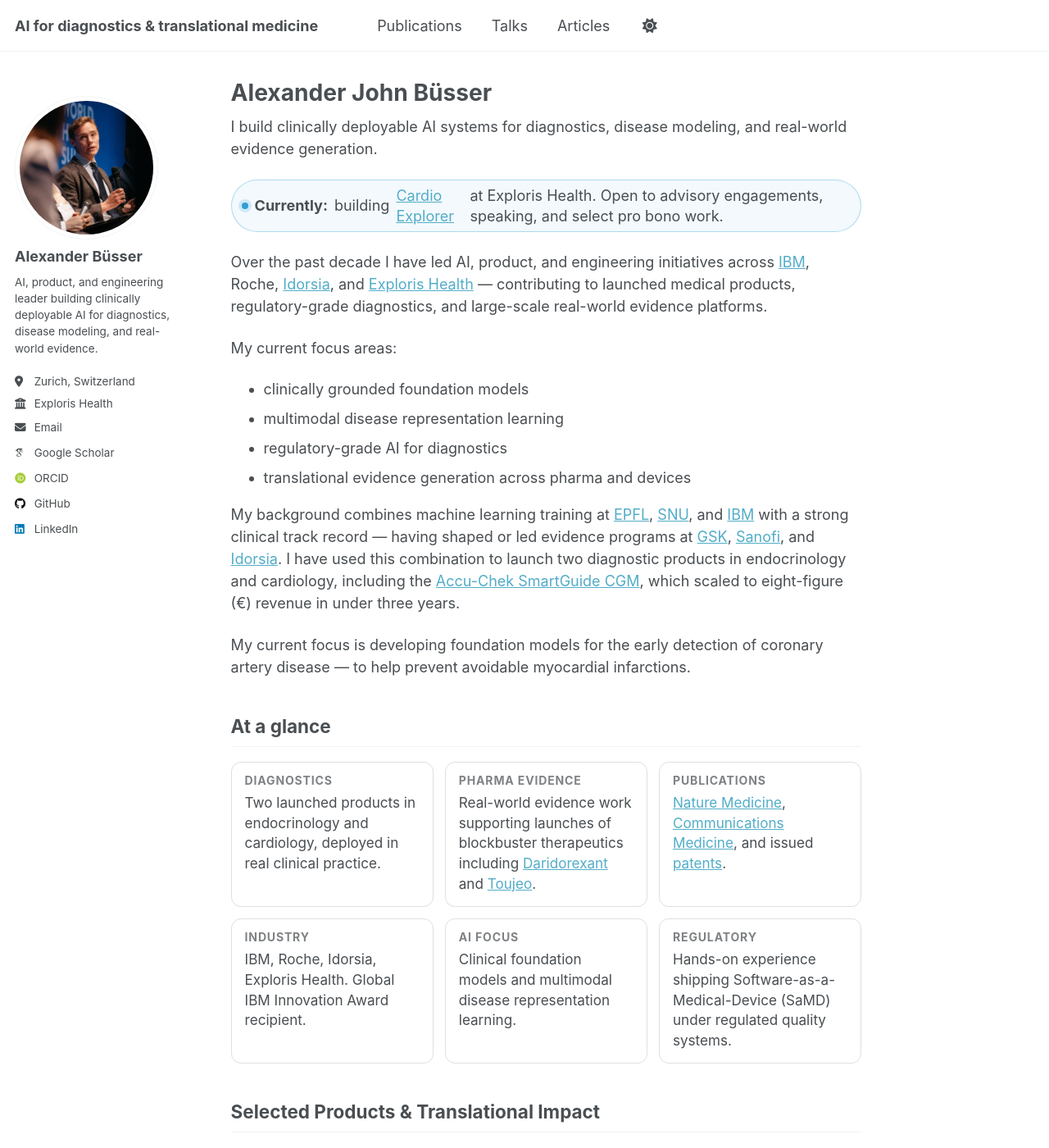
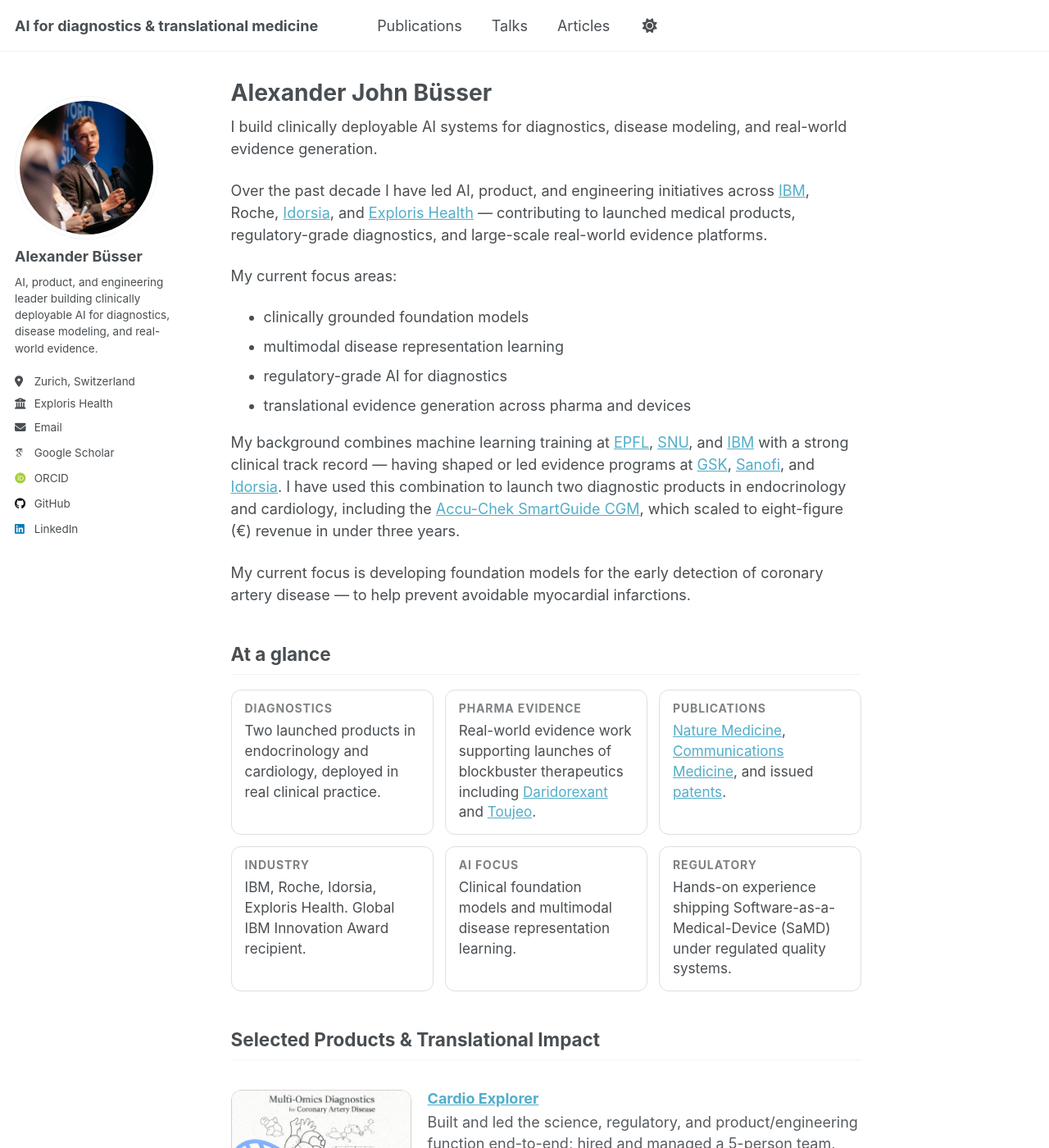
Before and after one commit to albu89/ajb, a Jekyll site: the page built from _pages/about.md, in a window 1280 px wide and 1400 px high. Shown: the whole window at 82% size. Built offline with Jekyll 4.4.1, drawn with Linux system fonts in a browser that asks for light colours; some web fonts are replaced; a script that is not in the unit is left out; part of the change alters nothing that is shown.

Commit message:
Remove "Currently" status pill from homepage.
Co-Authored-By: Claude Opus 4.7 (1M context) <noreply@anthropic.com>

```diff
--- a/_pages/about.md
+++ b/_pages/about.md
@@ -8,8 +8,6 @@ redirect_from:
 ---
 
 I build clinically deployable AI systems for diagnostics, disease modeling, and real-world evidence generation.
-
-<p class="now-line"><span class="now-dot" aria-hidden="true"></span><strong>Currently:</strong> building <a href="https://www.cardioexplorer.ai/">Cardio Explorer</a> at Exploris Health. Open to advisory engagements, speaking, and select pro bono work.</p>
 
 Over the past decade I have led AI, product, and engineering initiatives across [IBM](https://www.ibm.com), Roche, [Idorsia](https://www.idorsia.com), and [Exploris Health](https://www.explorishealth.com/) — contributing to launched medical products, regulatory-grade diagnostics, and large-scale real-world evidence platforms.
 
@@ -163,28 +161,6 @@ My current focus is developing foundation models for the early detection of coro
     font-size: 0.93rem;
     line-height: 1.45;
     opacity: 0.92;
-  }
-
-  .now-line {
-    display: inline-flex;
-    align-items: center;
-    gap: 8px;
-    padding: 6px 12px;
-    margin: 0.25rem 0 1rem 0;
-    border-radius: 999px;
-    border: 1px solid rgba(48, 158, 215, 0.35);
-    background: rgba(48, 158, 215, 0.06);
-    font-size: 0.92rem;
-    line-height: 1.4;
-  }
-  .now-dot {
-    display: inline-block;
-    width: 8px;
-    height: 8px;
-    border-radius: 50%;
-    background: rgb(48, 158, 215);
-    box-shadow: 0 0 0 4px rgba(48, 158, 215, 0.18);
-    flex: 0 0 8px;
   }
 
   .work-cta {
```
